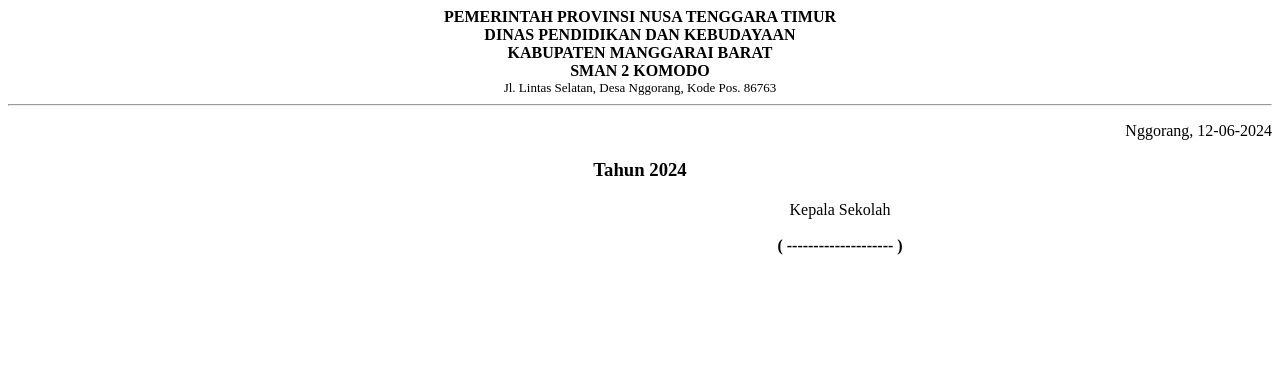
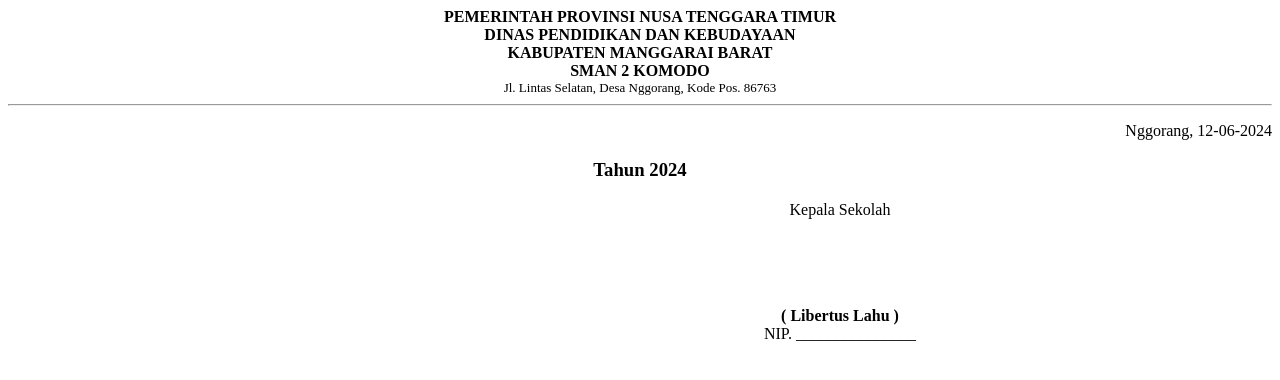
Before and after one commit to stefanfredik/moora-andik, a CodeIgniter 4 app: template app/Views/temp/cetak/index.php in a window 1280 px wide. Shown: the top 380 px of the page. Run offline with PHP 8.4 and a stand-in for CodeIgniter, Linux system fonts and the light colour scheme; the template is opened without the code that fills it, so the values that code supplies are empty; some libraries are stand-ins or nearby versions.

Commit message:
revisi 1

```diff
--- a/app/Views/temp/cetak/index.php
+++ b/app/Views/temp/cetak/index.php
@@ -38,7 +38,7 @@
 
         .title {
             margin-top: 20px;
-            /* margin-bottom: 70px; */
+            margin-bottom: 70px;
         }
     </style>
 </head>
@@ -91,11 +91,11 @@
                 Kepala Sekolah
             </div>
             <div style="display: inline-block;">
-                <img width="60px" src="<?= $renderLogo; ?>" alt="">
+                <!-- <img width="60px" src="<?= $renderLogo; ?>" alt=""> -->
             </div>
             <div>
-                <p style="font-weight: bold; margin: 0;">( -------------------- )</p>
-                <!-- <p style="margin: 0;">Pembi</p> -->
+                <p style="font-weight: bold; margin: 0;">( Libertus Lahu )</p>
+                <p style="margin: 0;">NIP. _______________</p>
                 <!-- <p style="margin: 0;"></p> -->
             </div>
         </div>
```
